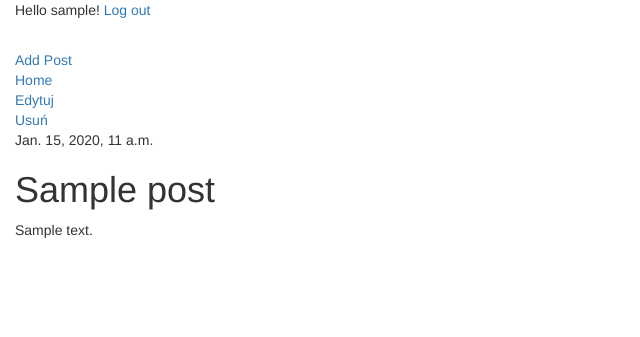
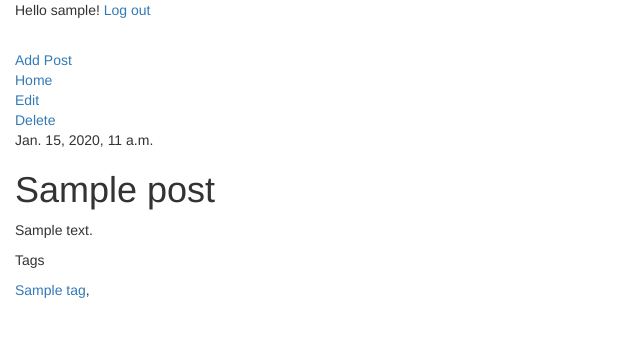
Before and after one commit to teon/pytest, a Django app: page /post/1/ in a window 1280 px wide. Shown: the top 337 px of the page, without its empty margins (0-640 px from the left). Run offline with Django 3.2, Linux system fonts and the light colour scheme; a user stored in the database is signed in; tables that the repository leaves empty hold one stand-in row (values such as "Sample post"); some libraries are stand-ins or nearby versions.

Commit message:
Tags final

```diff
--- a/blog/models.py
+++ b/blog/models.py
@@ -1,6 +1,11 @@
 from django.db import models
 from django.utils import timezone
 import re
+
+class Tag(models.Model):
+    name = models.CharField(max_length=50)
+    def __str__(self):
+        return self.name
 
 class Post(models.Model):
     author = models.ForeignKey('auth.User')
@@ -10,6 +15,7 @@ class Post(models.Model):
             default=timezone.now)
     published_date = models.DateTimeField(
             blank=True, null=True)
+    tags = models.ManyToManyField(Tag)
 
     class Meta:
         ordering = ["-published_date"]
--- a/blog/templates/blog/post_detail.html
+++ b/blog/templates/blog/post_detail.html
@@ -3,9 +3,9 @@
 {% block content %}
     <div class="post">
         {% if user.is_authenticated %}
-        <a href="{% url 'post_edit' pk=post.pk %}">Edytuj</a><br/>
+        <a href="{% url 'post_edit' pk=post.pk %}">Edit</a><br/>
         {% if user.is_superuser %}
-        <a href="{% url 'post_remove' pk=post.pk %}">Usuń</a><br/>
+        <a href="{% url 'post_remove' pk=post.pk %}">Delete</a><br/>
         {% endif %}
         {% endif %}
         {% if post.published_date %}
@@ -15,5 +15,9 @@
         {% endif %}
         <h1>{{ post.title }}</h1>
         <p>{{ post.text|linebreaksbr }}</p>
+        <p>Tags</p>
+        {% for tag in post.tags.all %}
+            <a href="{% url 'post_list' %}?tag={{tag.name}}">{{tag.name}}</a>,&nbsp
+        {% endfor %}
     </div>
 {% endblock %}
--- a/blog/views.py
+++ b/blog/views.py
@@ -1,6 +1,7 @@
-from .models import Post
+from django.http import HttpResponse
+from .models import Post, Tag
 from django.utils import timezone
-from django.shortcuts import redirect
+from django.shortcuts import redirect, render
 from django.views.generic import ListView
 from django.views.generic.detail import DetailView
 from django.views.generic.edit import CreateView
@@ -8,12 +9,19 @@ from django.contrib.auth.forms import UserCreationForm
 from django.contrib.auth.models import User
 from django.views.generic.edit import UpdateView
 from django.views.generic.edit import DeleteView
+from .forms import PostCreateForm
 from django.db.models import Q
+from django.views.generic.edit import FormView
 
 class PostListView(ListView):
-    #model = Post
-    queryset = Post.objects.filter(~Q(published_date = None))
-    template_name = 'blog/post_list.html'
+    def get(self, request, *args, **kwargs):
+        self.queryset = Post.objects.filter(~Q(published_date = None))
+        self.template_name = 'blog/post_list.html'
+        tag = request.GET.get('tag', None)
+        if tag:
+            self.queryset = self.queryset.filter(tags__name = tag)
+
+        return render(request, self.template_name, {'post_list': self.queryset})
 
 class PostDetailView(DetailView):
     model = Post
@@ -23,16 +31,24 @@ class UserCreateView(CreateView):
     form_class = UserCreationForm
     success_url = '/'
 
-class PostCreateView(CreateView):
+class PostCreateView(FormView):
     model = Post
     template_name = 'blog/post_edit.html'
-    fields = ['title', 'text']
+    form_class = PostCreateForm
     success_url = '/'
 
     def form_valid(self, form):
         form.instance.created_date = timezone.now()
         form.instance.published_date = timezone.now()
         form.instance.author = self.request.user
+        tags = form.cleaned_data['tags']
+        self.object = form.save()
+        for tag in tags:
+            model = Tag()
+            model.name = tag
+            model.save()
+            self.object.tags.add(model)
+
         return super(PostCreateView, self).form_valid(form)
 
 class PostEditView(UpdateView):
```
Also changed, not shown: blog/forms.py (added, +17 -0 lines), blog/migrations/0002_auto_20160809_1359.py (added), 1 other file.
